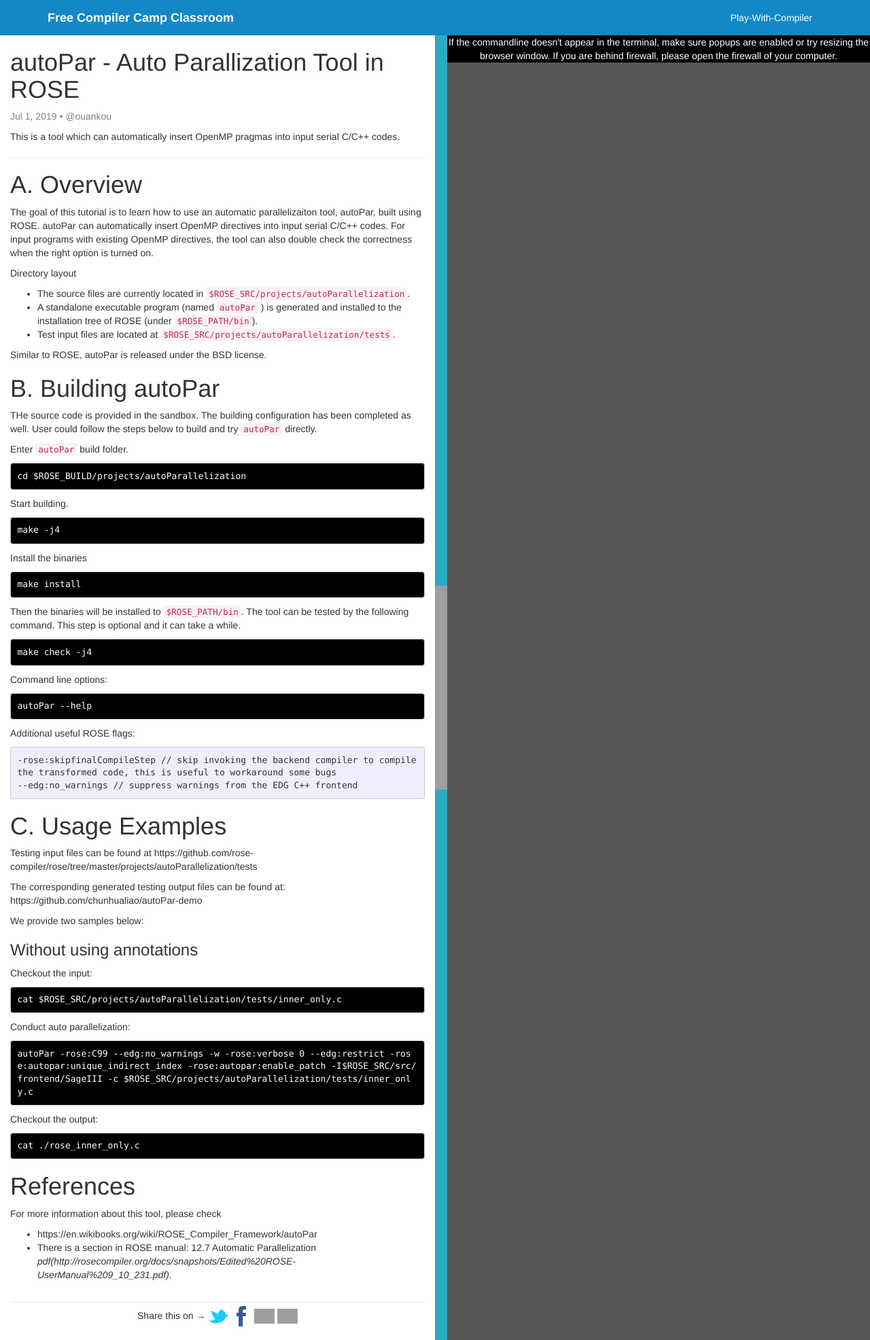
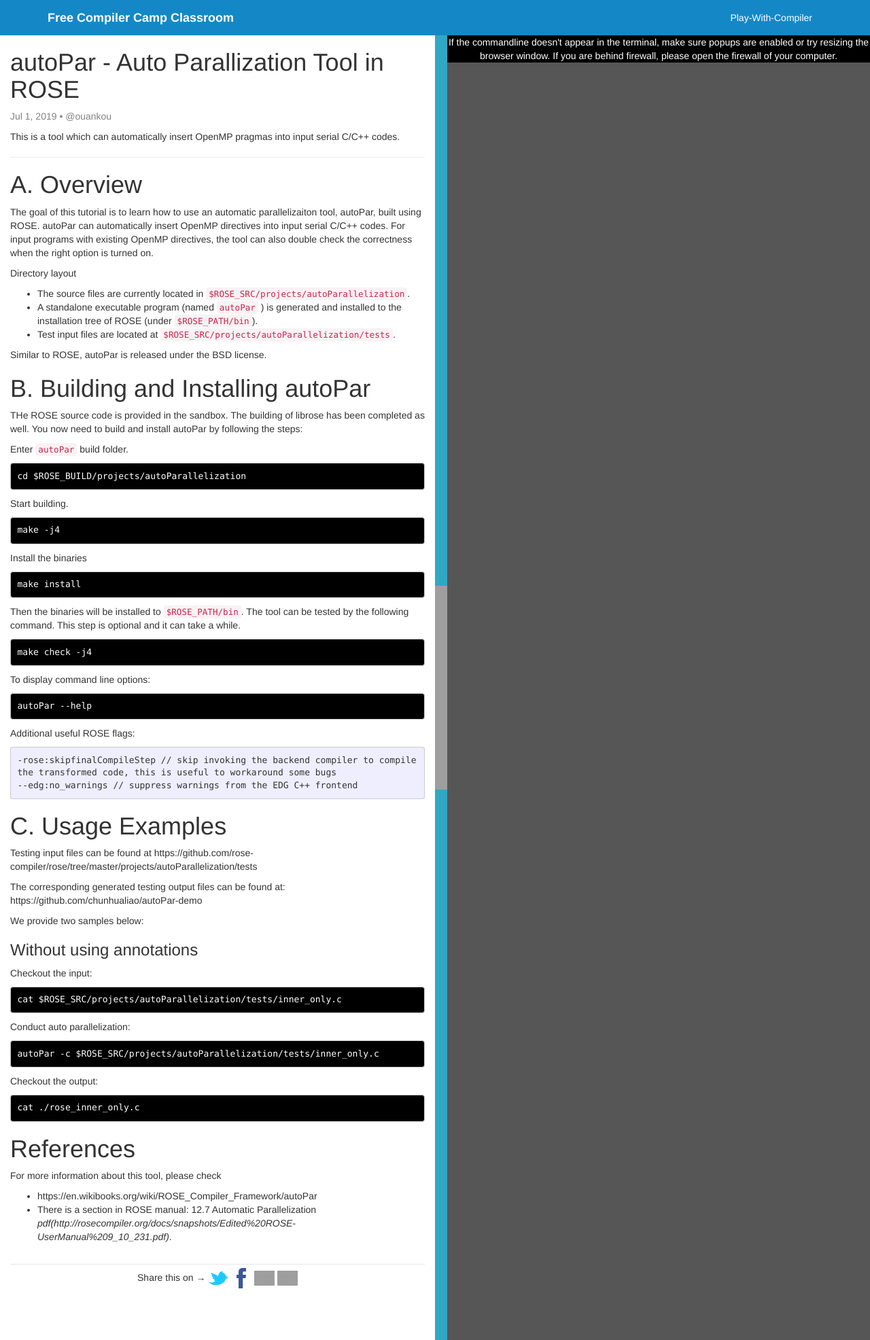
Before and after one commit to chunhualiao/freeCompilerCamp, a Jekyll site: the page built from compiler-classroom/_posts/2019-07-01-rose-autopar.markdown, in a window 1280 px wide. Shown: the whole page at 68% size. Built offline with Jekyll 4.4.1, drawn with Linux system fonts in a browser that asks for light colours; nearby versions of some CDN libraries; grey boxes are pictures that could not be loaded.

Commit message:
simplify the command line options

````diff
--- a/compiler-classroom/_posts/2019-07-01-rose-autopar.markdown
+++ b/compiler-classroom/_posts/2019-07-01-rose-autopar.markdown
@@ -22,9 +22,9 @@
 
 Similar to ROSE, autoPar is released under the BSD license.
 
-# B. Building autoPar
+# B. Building and Installing autoPar
 
-THe source code is provided in the sandbox. The building configuration has been completed as well. User could follow the steps below to build and try ```autoPar``` directly.
+THe ROSE source code is provided in the sandbox. The building of librose has been completed as well. You now need to build and install autoPar by following the steps:
 
 Enter ```autoPar``` build folder.
 ```.term1
@@ -45,7 +45,7 @@
 make check -j4
 ```
 
-Command line options:
+To display command line options:
 ```.term1
 autoPar --help
 ```
@@ -73,7 +73,7 @@
 
 Conduct auto parallelization:
 ```.term1
-autoPar -rose:C99 --edg:no_warnings -w -rose:verbose 0 --edg:restrict -rose:autopar:unique_indirect_index -rose:autopar:enable_patch -I$ROSE_SRC/src/frontend/SageIII -c $ROSE_SRC/projects/autoParallelization/tests/inner_only.c
+autoPar -c $ROSE_SRC/projects/autoParallelization/tests/inner_only.c
 ```
 
 Checkout the output:
````
